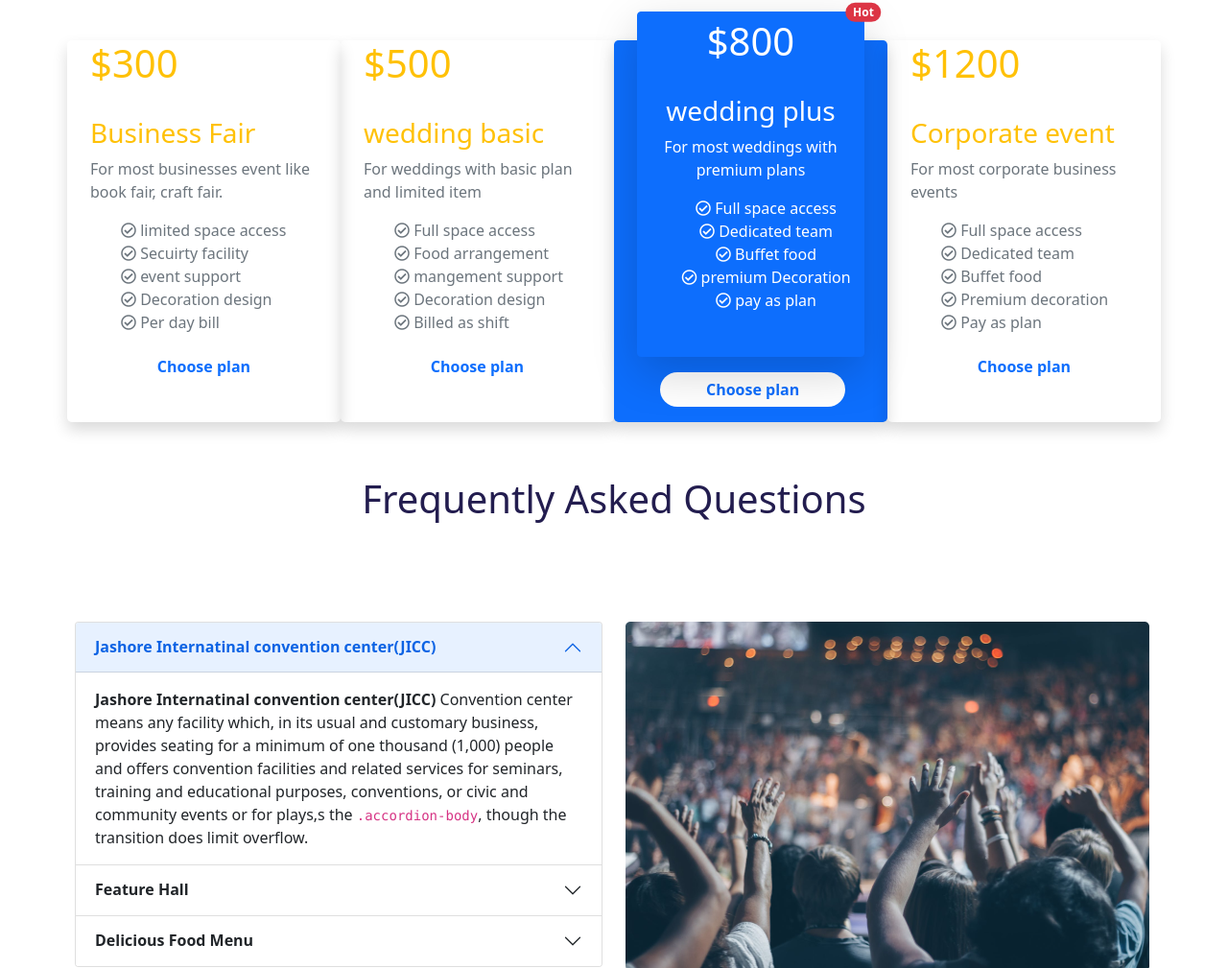
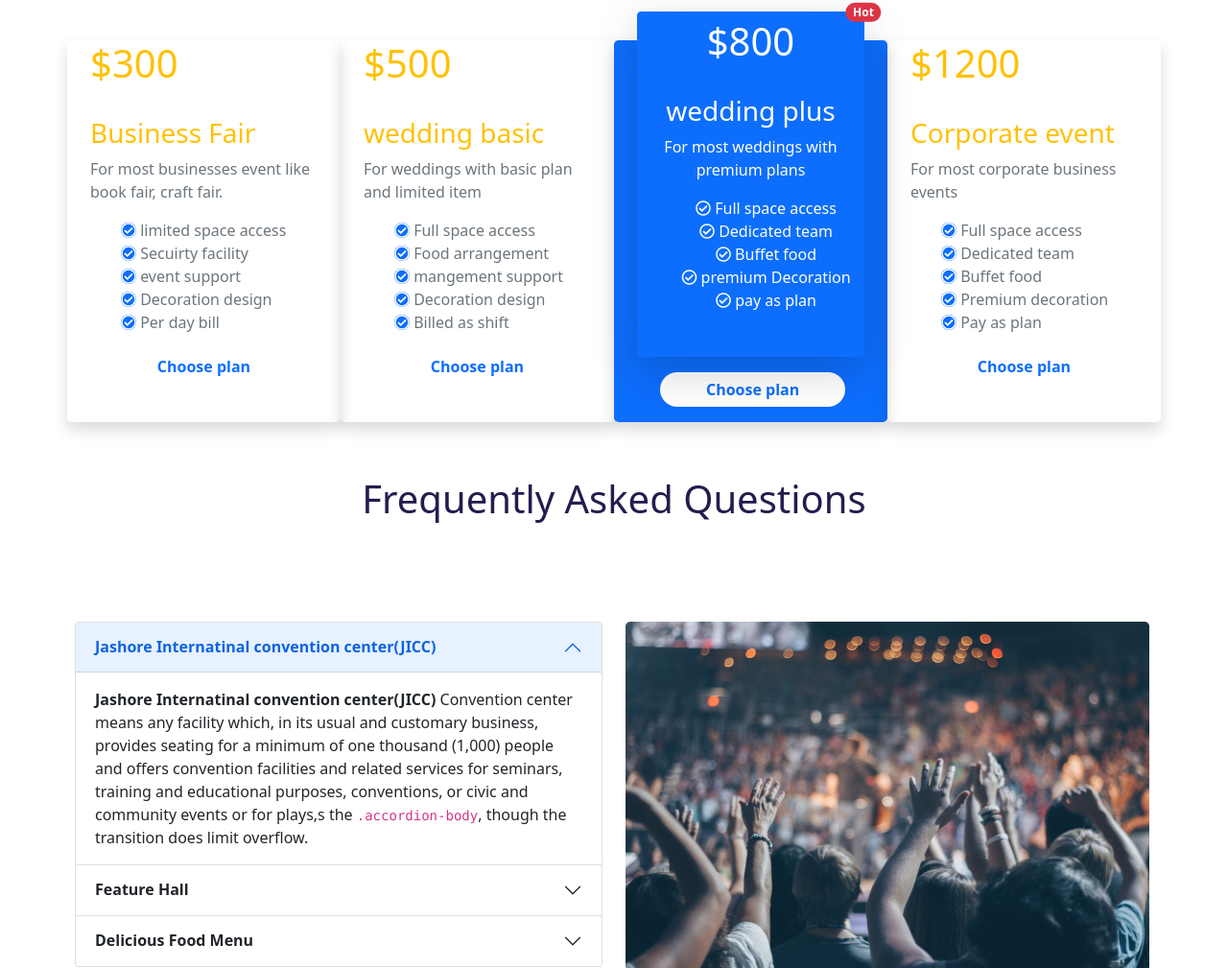
Before and after one commit to shoumikahmed/convention-center-assignment3, a plain HTML site: page index.html in a window 1280 px wide. Shown: the part 860-1869 px from the top of the page at 96% size. Drawn offline with nearby package versions, Linux system fonts and the light colour scheme.

Commit message:
check color

```diff
--- a/index.html
+++ b/index.html
@@ -152,11 +152,16 @@
                                 <p class="text-muted">For most businesses event
                                     like book fair, craft fair.</p>
                                 <ul class="facility text-muted">
-                                    <li><i class="far fa-check-circle"></i> limited space access</li>
-                                    <li><i class="far fa-check-circle"></i> Secuirty facility</li>
-                                    <li><i class="far fa-check-circle"></i> event support</li>
-                                    <li><i class="far fa-check-circle"></i> Decoration design</li>
-                                    <li><i class="far fa-check-circle"></i> Per day bill</li>
+                                    <li><i class="far fa-check-circle text-white bg-primary rounded-circle"></i> limited
+                                        space access</li>
+                                    <li><i class="far fa-check-circle text-white bg-primary rounded-circle"></i>
+                                        Secuirty facility</li>
+                                    <li><i class="far fa-check-circle text-white bg-primary rounded-circle"></i> event
+                                        support</li>
+                                    <li><i class="far fa-check-circle text-white bg-primary rounded-circle"></i>
+                                        Decoration design</li>
+                                    <li><i class="far fa-check-circle text-white bg-primary rounded-circle"></i> Per day
+                                        bill</li>
                                 </ul>
                             </div>
 
@@ -177,11 +182,16 @@
                                 <p class="text-muted">For weddings with basic plan
                                     and limited item</p>
                                 <ul class="facility text-muted">
-                                    <li><i class="far fa-check-circle"></i> Full space access</li>
-                                    <li><i class="far fa-check-circle"></i> Food arrangement</li>
-                                    <li><i class="far fa-check-circle"></i> mangement support</li>
-                                    <li><i class="far fa-check-circle"></i> Decoration design</li>
-                                    <li><i class="far fa-check-circle"></i> Billed as shift</li>
+                                    <li><i class="far fa-check-circle text-white bg-primary rounded-circle"></i> Full
+                                        space access</li>
+                                    <li><i class="far fa-check-circle text-white bg-primary rounded-circle"></i> Food
+                                        arrangement</li>
+                                    <li><i class="far fa-check-circle text-white bg-primary rounded-circle"></i>
+                                        mangement support</li>
+                                    <li><i class="far fa-check-circle text-white bg-primary rounded-circle"></i>
+                                        Decoration design</li>
+                                    <li><i class="far fa-check-circle text-white bg-primary rounded-circle"></i> Billed
+                                        as shift</li>
                                 </ul>
                             </div>
 
@@ -201,11 +211,16 @@
                                 <h3 class=" text-white">wedding plus</h3>
                                 <p class="text-white">For most weddings with premium plans</p>
                                 <ul class="facility text-white">
-                                    <li><i class="far fa-check-circle"></i> Full space access</li>
-                                    <li><i class="far fa-check-circle"></i> Dedicated team</li>
-                                    <li><i class="far fa-check-circle"></i> Buffet food</li>
-                                    <li><i class="far fa-check-circle"></i> premium Decoration</li>
-                                    <li><i class="far fa-check-circle"></i> pay as plan</li>
+                                    <li><i class="far fa-check-circle text-white bg-primary rounded-circle"></i> Full
+                                        space access</li>
+                                    <li><i class="far fa-check-circle text-white bg-primary rounded-circle"></i>
+                                        Dedicated team</li>
+                                    <li><i class="far fa-check-circle text-white bg-primary rounded-circle"></i> Buffet
+                                        food</li>
+                                    <li><i class="far fa-check-circle text-white bg-primary rounded-circle"></i> premium
+                                        Decoration</li>
+                                    <li><i class="far fa-check-circle text-white bg-primary rounded-circle"></i> pay as
+                                        plan</li>
 
                                 </ul>
                                 <br>
@@ -231,11 +246,17 @@
                                 <p class="text-muted">For most corporate business
                                     events</p>
                                 <ul class="facility text-muted">
-                                    <li><i class="far fa-check-circle"></i> Full space access</li>
-                                    <li><i class="far fa-check-circle"></i> Dedicated team</li>
-                                    <li><i class="far fa-check-circle"></i> Buffet food</li>
-                                    <li><i class="far fa-check-circle"></i> Premium decoration</li>
-                                    <li><i class="far fa-check-circle"></i> Pay as plan</li>
+                                    <li><i class="far fa-check-circle text-white bg-primary rounded-circle"></i> Full
+                                        space access
+                                    </li>
+                                    <li><i class="far fa-check-circle text-white bg-primary rounded-circle"></i>
+                                        Dedicated team</li>
+                                    <li><i class="far fa-check-circle text-white bg-primary rounded-circle"></i> Buffet
+                                        food</li>
+                                    <li><i class="far fa-check-circle text-white bg-primary rounded-circle"></i> Premium
+                                        decoration</li>
+                                    <li><i class="far fa-check-circle text-white bg-primary rounded-circle"></i> Pay as
+                                        plan</li>
                                 </ul>
                             </div>
 
```
